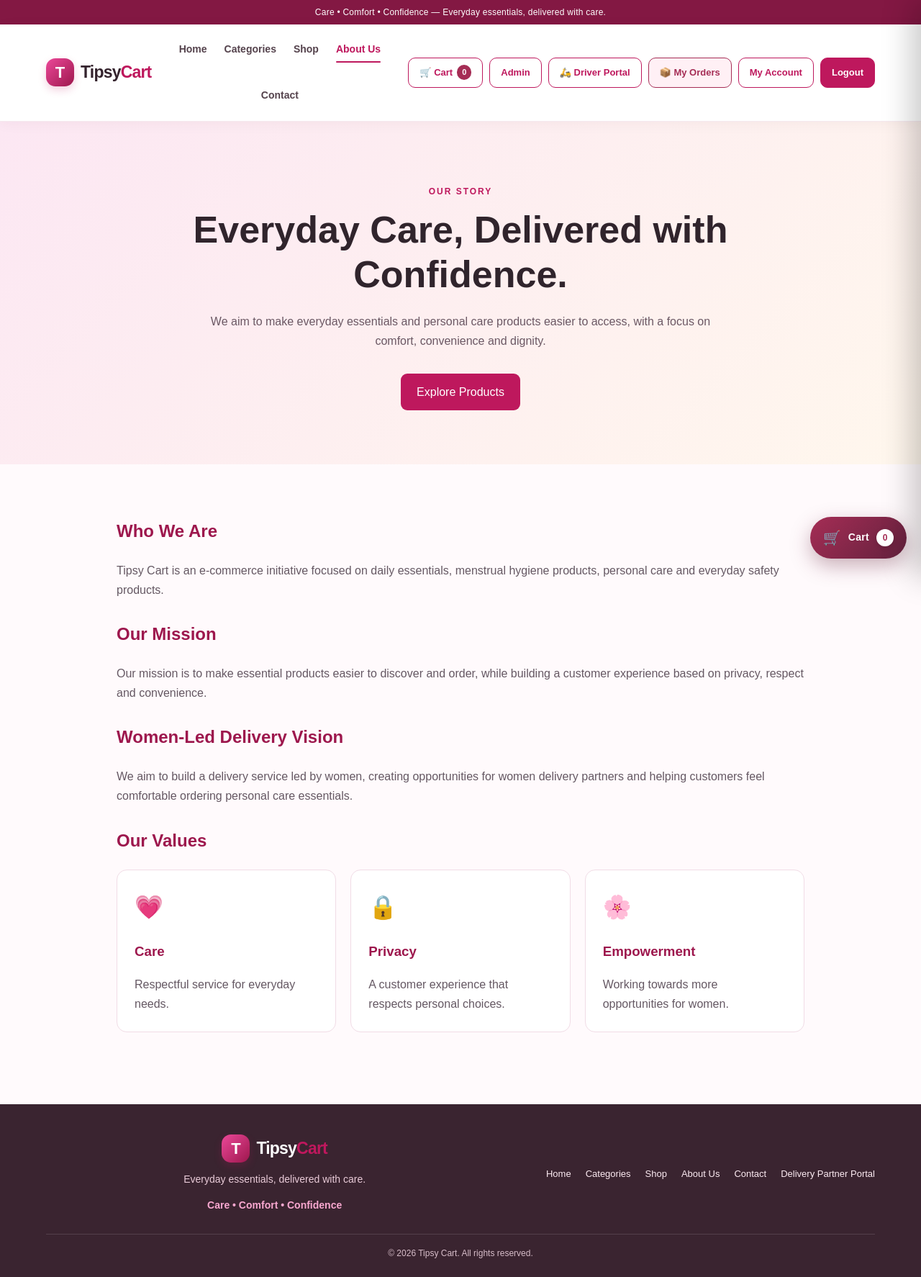
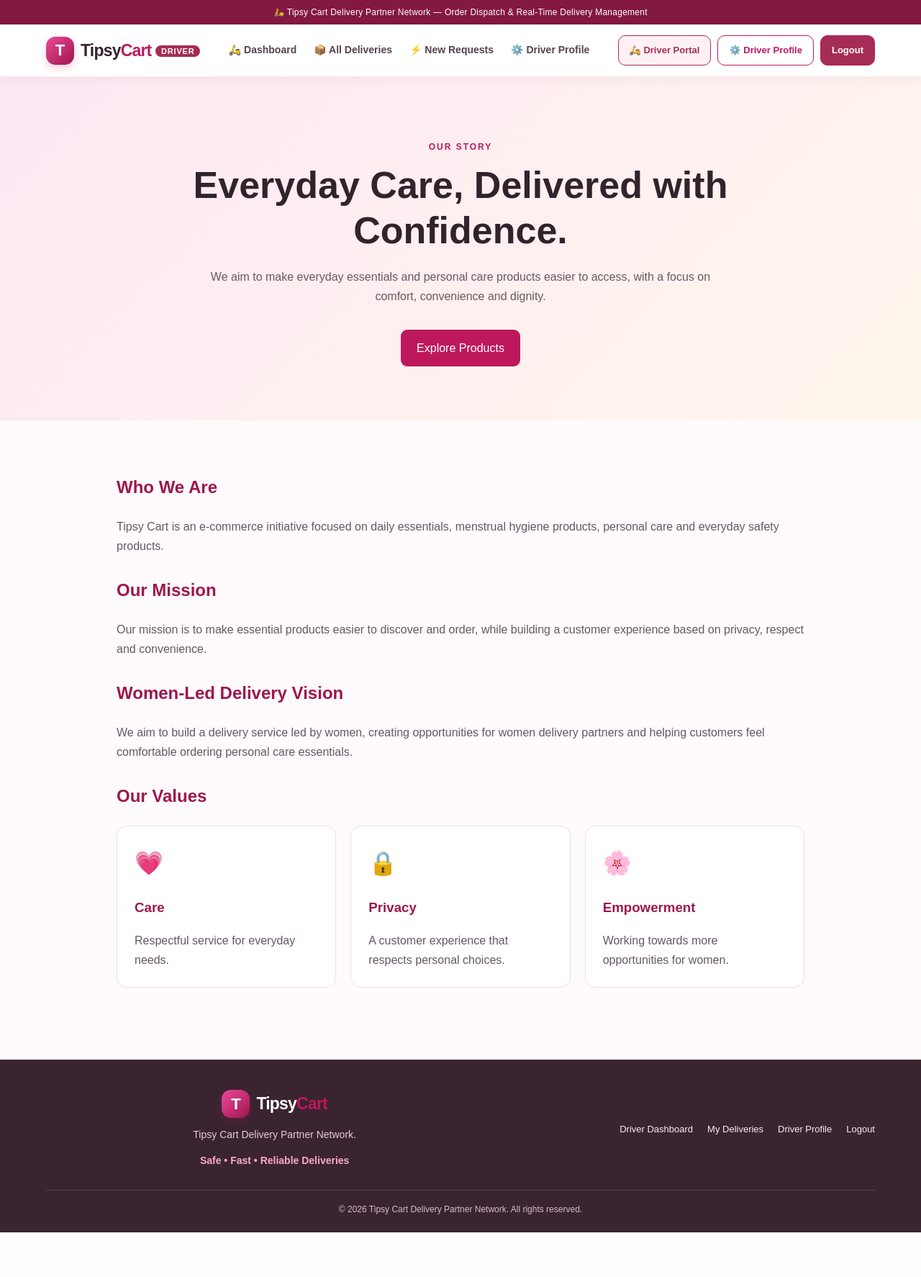
Before and after one commit to aadityak09771-sudo/typsy-cart, a Django app: page /about/ in a window 1280 px wide. Shown: the whole page at 72% size. After the commit the page ends 1712 px from the top, so only its background shows below. Run offline with Django 5.2, Linux system fonts and the light colour scheme; a user stored in the database is signed in; tables that the repository leaves empty hold one stand-in row (values such as "Sample post").

Commit message:
Isolate driver portal from customer features (cart, orders, profile redirects)

```diff
--- a/backend/Homepage/templates/home/base.html
+++ b/backend/Homepage/templates/home/base.html
@@ -16,15 +16,29 @@
 
 <body>
     <div class="announcement-bar">
+        {% if user.is_authenticated and user.delivery_profile %}
+            <p>🛵 Tipsy Cart Delivery Partner Network — Order Dispatch & Real-Time Delivery Management</p>
+        {% else %}
             <p>Care • Comfort • Confidence — Everyday essentials, delivered with care.</p>
+        {% endif %}
     </div>
 
     <header class="site-header">
-        <a href="/" class="site-logo" aria-label="Tipsy Cart home">
+        <a href="{% if user.is_authenticated and user.delivery_profile %}{% url 'delivery:dashboard' %}{% else %}/{% endif %}" class="site-logo" aria-label="Tipsy Cart home">
             <span class="logo-mark">T</span>
-            <span class="logo-name">Tipsy<span>Cart</span></span>
+            <span class="logo-name">Tipsy<span>Cart</span>{% if user.is_authenticated and user.delivery_profile %}&nbsp;<span style="font-size: 11px; background: #a52d55; color: white; padding: 2px 8px; border-radius: 10px; font-weight: 800; letter-spacing: 0.8px; vertical-align: middle;">DRIVER</span>{% endif %}</span>
         </a>
 
+        {% if user.is_authenticated and user.delivery_profile %}
+            <!-- Delivery Partner Navigation (NO consumer shop/category links) -->
+            <nav class="site-nav" aria-label="Driver navigation">
+                <a href="{% url 'delivery:dashboard' %}">🛵 Dashboard</a>
+                <a href="{% url 'delivery:dashboard' %}?tab=all">📦 All Deliveries</a>
+                <a href="{% url 'delivery:dashboard' %}?tab=new">⚡ New Requests</a>
+                <a href="{% url 'delivery:profile' %}">⚙️ Driver Profile</a>
+            </nav>
+        {% else %}
+            <!-- Customer / Public Navigation -->
             <nav class="site-nav" aria-label="Main navigation">
                 <a href="/">Home</a>
                 <a href="/categories/">Categories</a>
@@ -32,25 +46,33 @@
                 <a href="/about/">About Us</a>
                 <a href="/contact/">Contact</a>
             </nav>
+        {% endif %}
 
         <div class="account-links">
 
-            <!-- Global Cart Button in Navbar -->
+            {% if user.is_authenticated and user.delivery_profile %}
+                <!-- Delivery Partner Action Links (NO Cart, NO Customer Orders, NO Customer Account) -->
+                <a href="{% url 'delivery:dashboard' %}" class="account-btn account-outline" style="font-weight: 700; background: #fff0f5; border-color: #a52d55; color: #a52d55;">
+                    🛵 Driver Portal
+                </a>
+                <a href="{% url 'delivery:profile' %}" class="account-btn account-outline" style="font-weight: 600;">
+                    ⚙️ Driver Profile
+                </a>
+                <a href="{% url 'delivery:logout' %}" class="account-btn account-primary" style="background: #a52d55; color: white; text-decoration: none;">
+                    Logout
+                </a>
+            {% elif user.is_authenticated %}
+                <!-- Regular Authenticated Customer -->
                 <button id="nav-cart-btn" class="account-btn account-outline" type="button" aria-label="Shopping Cart" style="display: inline-flex; align-items: center; gap: 6px; cursor: pointer; font-weight: 700;">
                     🛒 Cart <span id="nav-cart-badge" style="background: #a52d55; color: white; padding: 1px 7px; border-radius: 12px; font-size: 11px; font-weight: 800;">0</span>
                 </button>
 
-            {% if user.is_authenticated %}
                 {% if user.is_staff %}
                     <a href="/admin/" class="account-btn account-outline">
                         Admin
                     </a>
                 {% endif %}
-                {% if user.delivery_profile %}
-                    <a href="{% url 'delivery:dashboard' %}" class="account-btn account-outline">
-                        🛵 Driver Portal
-                    </a>
-                {% endif %}
+
                 <a href="{% url 'dashboard' %}#all-orders" class="account-btn account-outline" style="font-weight: 700; background: #fff0f5; border-color: #a52d55; color: #a52d55;">
                     📦 My Orders
                 </a>
@@ -65,6 +87,10 @@
                     </button>
                 </form>
             {% else %}
+                <!-- Guest / Public Visitor -->
+                <button id="nav-cart-btn" class="account-btn account-outline" type="button" aria-label="Shopping Cart" style="display: inline-flex; align-items: center; gap: 6px; cursor: pointer; font-weight: 700;">
+                    🛒 Cart <span id="nav-cart-badge" style="background: #a52d55; color: white; padding: 1px 7px; border-radius: 12px; font-size: 11px; font-weight: 800;">0</span>
+                </button>
                 <a href="{% url 'delivery:login' %}" class="account-btn account-outline" style="border-style: dashed;">
                     Driver Login
                 </a>
@@ -86,29 +112,42 @@
     <footer class="site-footer">
         <div class="footer-inner">
             <div class="footer-brand">
-                <a href="/" class="site-logo">
+                <a href="{% if user.is_authenticated and user.delivery_profile %}{% url 'delivery:dashboard' %}{% else %}/{% endif %}" class="site-logo">
                     <span class="logo-mark">T</span>
                     <span class="logo-name">Tipsy<span>Cart</span></span>
                 </a>
+                {% if user.is_authenticated and user.delivery_profile %}
+                    <p>Tipsy Cart Delivery Partner Network.</p>
+                    <p class="footer-tagline">Safe • Fast • Reliable Deliveries</p>
+                {% else %}
                     <p>Everyday essentials, delivered with care.</p>
                     <p class="footer-tagline">Care • Comfort • Confidence</p>
+                {% endif %}
             </div>
 
             <div class="footer-links">
+                {% if user.is_authenticated and user.delivery_profile %}
+                    <a href="{% url 'delivery:dashboard' %}">Driver Dashboard</a>
+                    <a href="{% url 'delivery:dashboard' %}?tab=all">My Deliveries</a>
+                    <a href="{% url 'delivery:profile' %}">Driver Profile</a>
+                    <a href="{% url 'delivery:logout' %}">Logout</a>
+                {% else %}
                     <a href="/">Home</a>
                     <a href="/categories/">Categories</a>
                     <a href="/shop/">Shop</a>
                     <a href="/about/">About Us</a>
                     <a href="/contact/">Contact</a>
                     <a href="{% url 'delivery:login' %}">Delivery Partner Portal</a>
+                {% endif %}
             </div>
 
             <div class="footer-copy">
-                <p>&copy; 2026 Tipsy Cart. All rights reserved.</p>
+                <p>&copy; 2026 Tipsy Cart{% if user.is_authenticated and user.delivery_profile %} Delivery Partner Network{% endif %}. All rights reserved.</p>
             </div>
         </div>
     </footer>
 
+    {% if not user.is_authenticated or not user.delivery_profile %}
         <!-- Global Slide-Over Cart Drawer (Amazon / Flipkart Style) -->
         <div id="side-cart-overlay" class="side-cart-overlay"></div>
         <aside id="side-cart-drawer" class="side-cart-drawer" aria-label="Shopping Cart Drawer" aria-hidden="true">
@@ -168,6 +207,7 @@
             <span class="toast-icon">✓</span>
             <span id="cart-toast-text">Added to cart!</span>
         </div>
+    {% endif %}
 
     <script src="{% static 'home/js/common.js' %}?v=2.1"></script>
     {% block extra_js %}{% endblock %}
--- a/backend/Homepage/views.py
+++ b/backend/Homepage/views.py
@@ -1,6 +1,6 @@
 
 import logging
-from django.shortcuts import render
+from django.shortcuts import render, redirect
 from django.contrib.auth.decorators import login_required
 
 from products.models import Product
@@ -74,4 +74,6 @@ def contact(request):
 
 @login_required
 def checkout(request):
+    if hasattr(request.user, "delivery_profile"):
+        return redirect("delivery:dashboard")
     return render(request, "home/checkout.html")
--- a/backend/accounts/views.py
+++ b/backend/accounts/views.py
@@ -157,6 +157,10 @@ def admin_logout_view(request):
 
 @login_required(login_url="login")
 def dashboard_view(request):
+    # If authenticated user is a delivery partner, redirect to driver dashboard
+    if hasattr(request.user, "delivery_profile"):
+        return redirect("delivery:dashboard")
+
     customer_orders = (
         Order.objects
         .filter(user=request.user)
```
Lines whose indentation alone changed are shown as unchanged.
